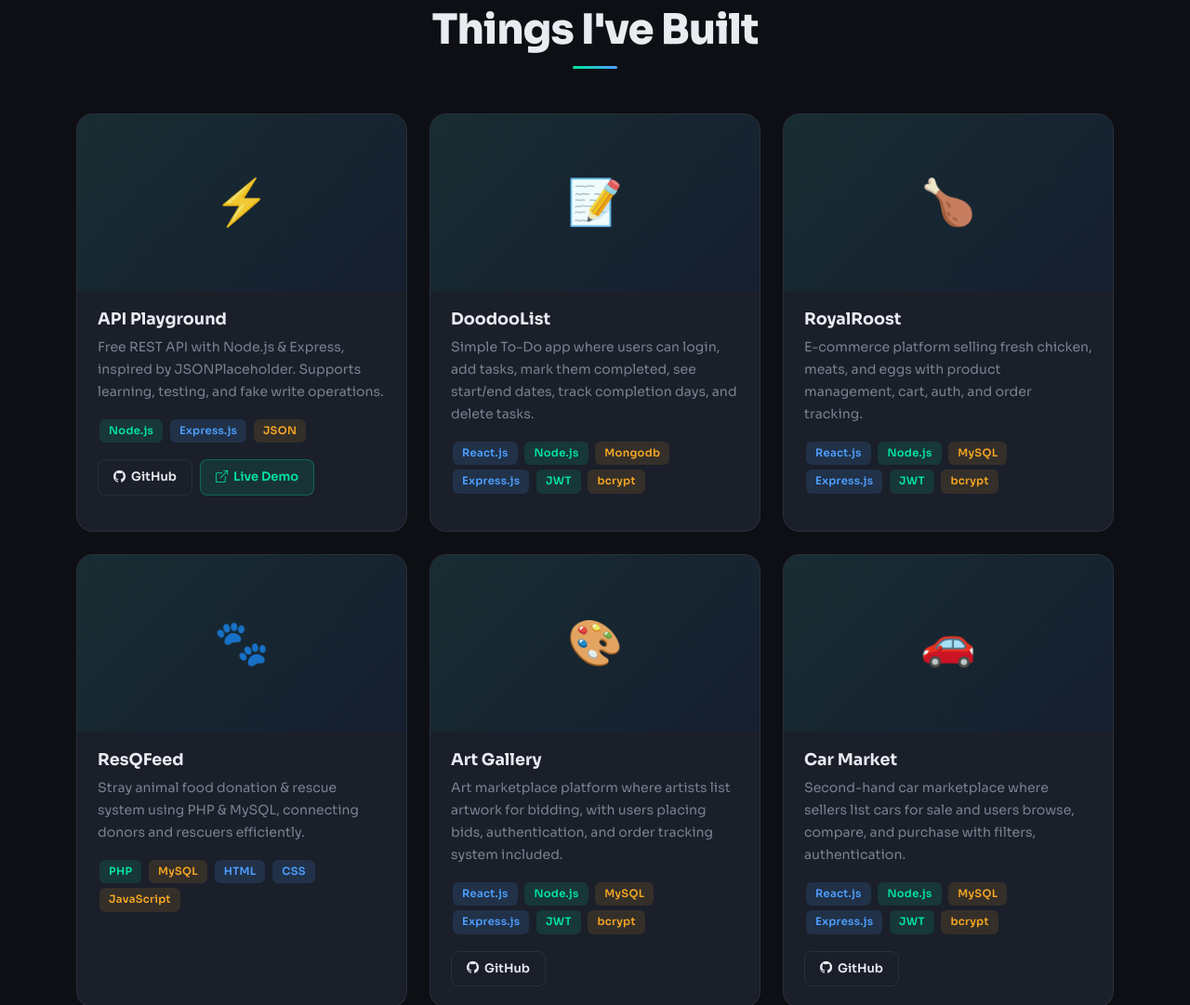
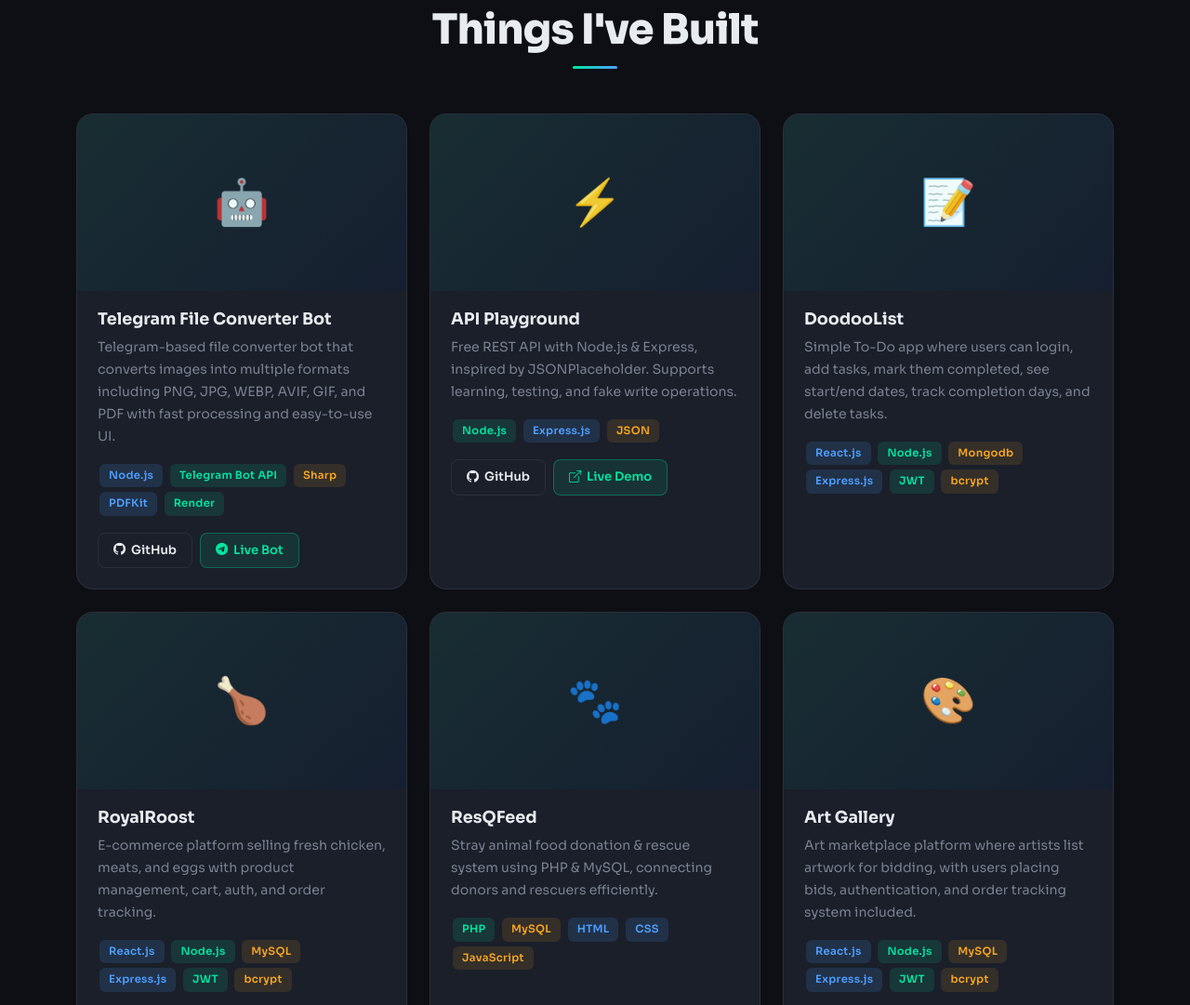
Before and after one commit to Tech-sj28/portfolio, a website: page index.html in a window 1280 px wide. Shown: the part 1713-2794 px from the top of the page at 93% size. Drawn offline with nearby package versions, Linux system fonts and the light colour scheme.

Commit message:
added commands

```diff
--- a/index.html
+++ b/index.html
@@ -172,6 +172,58 @@
 
     <div class="row g-4">
       <!-- Project 1 api -->
+
+      <div class="col-md-6 col-lg-4 reveal">
+        <div class="project-card">
+          <div class="project-img" style="font-size:3rem;">🤖
+            <a href="https://t.me/file_converter_sj_bot" target="_blank" class="project-img-overlay"><i class="bi bi-eye me-2"></i>View Project</a>
+          </div>
+
+
+          <div class="project-body">
+
+            <h5 class="project-title">
+              Telegram File Converter Bot
+            </h5>
+
+            <p class="project-desc">
+              Telegram-based file converter bot that converts images into multiple formats
+              including PNG, JPG, WEBP, AVIF, GIF, and PDF with fast processing and easy-to-use UI.
+            </p>
+
+            <div class="mb-3">
+              <span class="tech-badge blue">Node.js</span>
+              <span class="tech-badge green">Telegram Bot API</span>
+              <span class="tech-badge amber">Sharp</span>
+              <span class="tech-badge blue">PDFKit</span>
+              <span class="tech-badge green">Render</span>
+            </div>
+
+            <div class="d-flex gap-2">
+
+              <a
+                href="https://github.com/Tech-sj28/telegram-file-converter-bot"
+                target="_blank"
+                class="btn-ghost"
+              >
+                <i class="bi bi-github"></i>
+                GitHub
+              </a>
+
+              <a
+                href="https://t.me/file_converter_sj_bot"
+                target="_blank"
+                class="btn-ghost accent"
+              >
+                <i class="bi bi-telegram"></i>
+                Live Bot
+              </a>
+
+            </div>
+
+          </div>
+        </div>
+      </div>
 
       <div class="col-md-6 col-lg-4 reveal">
         <div class="project-card">
```
